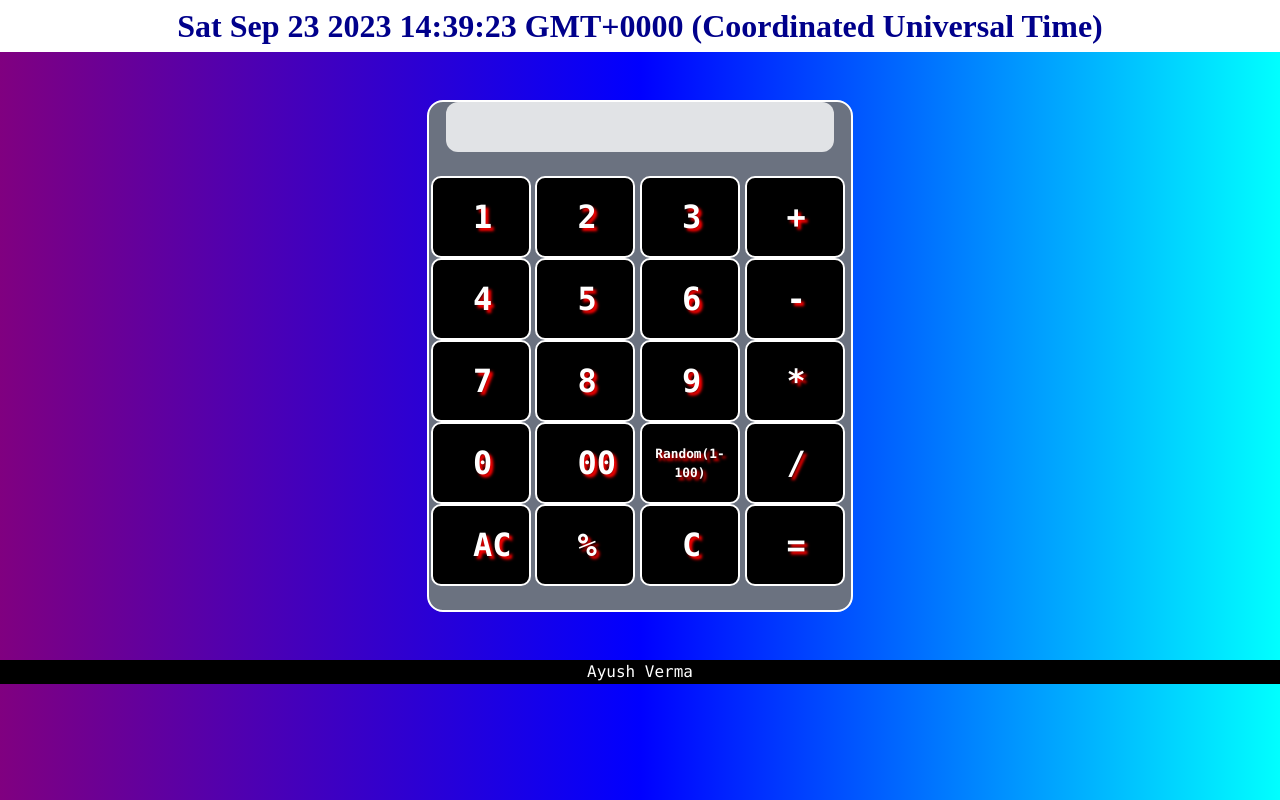
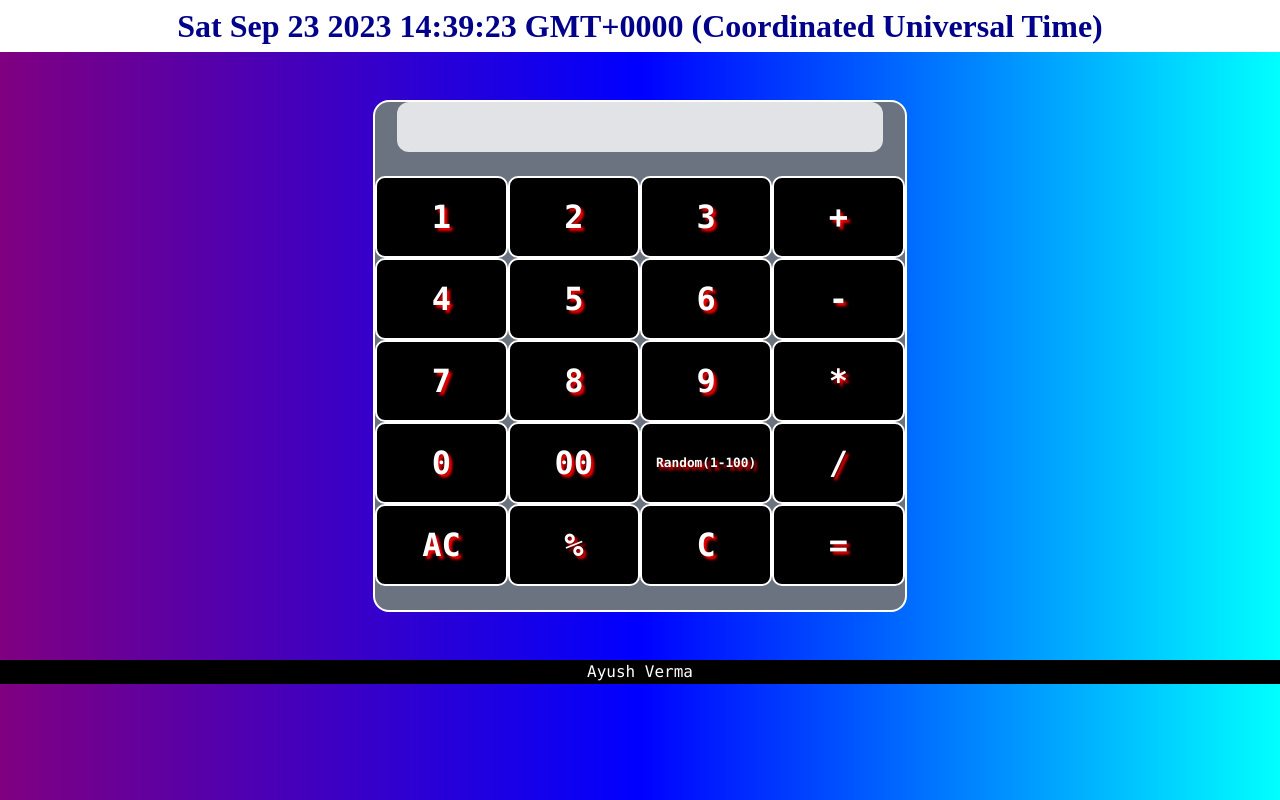
Before and after one commit to Ayushxvx/Calculator, a plain HTML site: page index.html in a window 1280 px wide. Drawn offline with nearby package versions, Linux system fonts and the light colour scheme.

Commit message:
Update index.html

```diff
--- a/index.html
+++ b/index.html
@@ -61,34 +61,34 @@
 </head>
 <body>
     <div class="bg-white text-center "><h1 id="datetime"></h1></div><br><br>
-    <div class="mx-auto rounded-2xl w-4/12 border-2 border-solid border-white font-mono bg-gray-500">
+    <div class="mx-auto rounded-2xl w-5/12 border-2 border-solid border-white font-mono bg-gray-500">
         <input disabled="on" id="input" class="input mx-auto w-11/12 rounded-xl"><br>
         <div class="w-full mx-auto">
             <div class="buttonbox">
-            <button class="button" onclick="input(1)">1</button>
-            <button class="button" onclick="input(2)">2</button>
-            <button class="button" onclick="input(3)">3</button>
-            <button class="button" onclick="input('+')">+</button><br></div>
+            <button class="button w-3/12" onclick="input(1)">1</button>
+            <button class="button w-3/12" onclick="input(2)">2</button>
+            <button class="button w-3/12" onclick="input(3)">3</button>
+            <button class="button w-3/12" onclick="input('+')">+</button><br></div>
             <div class="buttonbox">
-            <button class="button" onclick="input(4)">4</button>
-            <button class="button" onclick="input(5)">5</button>
-            <button class="button" onclick="input(6)">6</button>
-            <button class="button" onclick="input('-')">-</button><br></div>
+            <button class="button w-3/12" onclick="input(4)">4</button>
+            <button class="button w-3/12" onclick="input(5)">5</button>
+            <button class="button w-3/12" onclick="input(6)">6</button>
+            <button class="button w-3/12" onclick="input('-')">-</button><br></div>
             <div class="buttonbox">
-            <button class="button" onclick="input(7)">7</button>
-            <button class="button" onclick="input(8)">8</button>
-            <button class="button" onclick="input(9)">9</button>
-            <button class="button" onclick="input('*')">*</button><br></div>
+            <button class="button w-3/12" onclick="input(7)">7</button>
+            <button class="button w-3/12" onclick="input(8)">8</button>
+            <button class="button w-3/12" onclick="input(9)">9</button>
+            <button class="button w-3/12" onclick="input('*')">*</button><br></div>
             <div class="buttonbox">
-            <button class="button" onclick="input(0)">0</button>
-            <button class="button" onclick="input('00')" id="doublezero">00</button>
-            <button class="button" onclick="random()" id="random">Random(1-100)</button>
-            <button class="button" onclick="input('/')">/</button><br></div>
+            <button class="button w-3/12" onclick="input(0)">0</button>
+            <button class="button w-3/12" onclick="input('00')" id="doublezero">00</button>
+            <button class="button w-3/12" onclick="random()" id="random">Random(1-100)</button>
+            <button class="button w-3/12" onclick="input('/')">/</button><br></div>
             <div class="buttonbox">
-            <button class="button" onclick="allclear()">AC</button>
-            <button class="button" onclick="input('%')">%</button>
-            <button class="button" onclick="clearinput()">C</button>
-            <button class="button" onclick="equal()">=</button>
+            <button class="button w-3/12" onclick="allclear()">AC</button>
+            <button class="button w-3/12" onclick="input('%')">%</button>
+            <button class="button w-3/12" onclick="clearinput()">C</button>
+            <button class="button w-3/12" onclick="equal()">=</button>
             <br></div><br>
     </div></div><br><br>
     <div class="bg-black text-white text-center font-mono">Ayush Verma</div>
```
